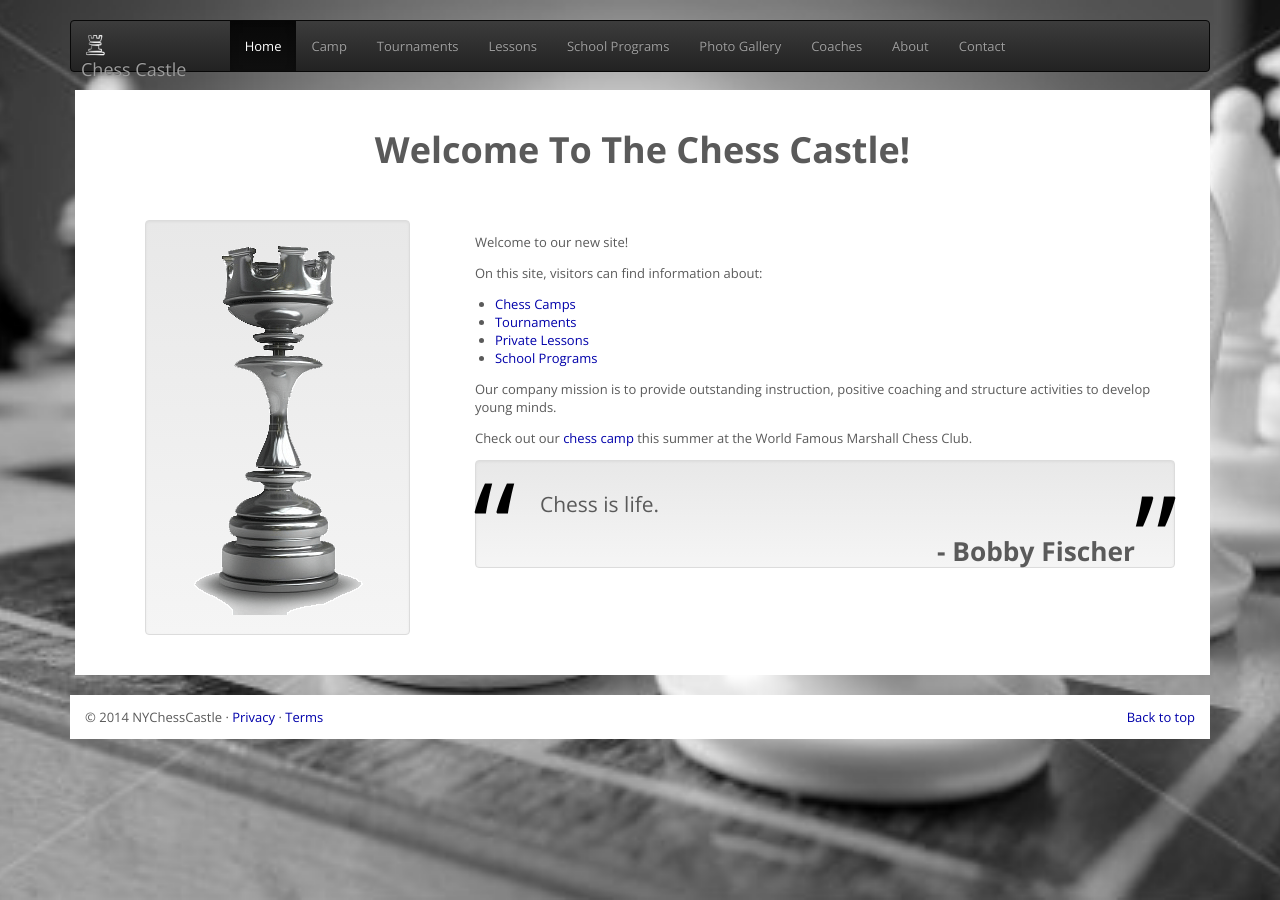
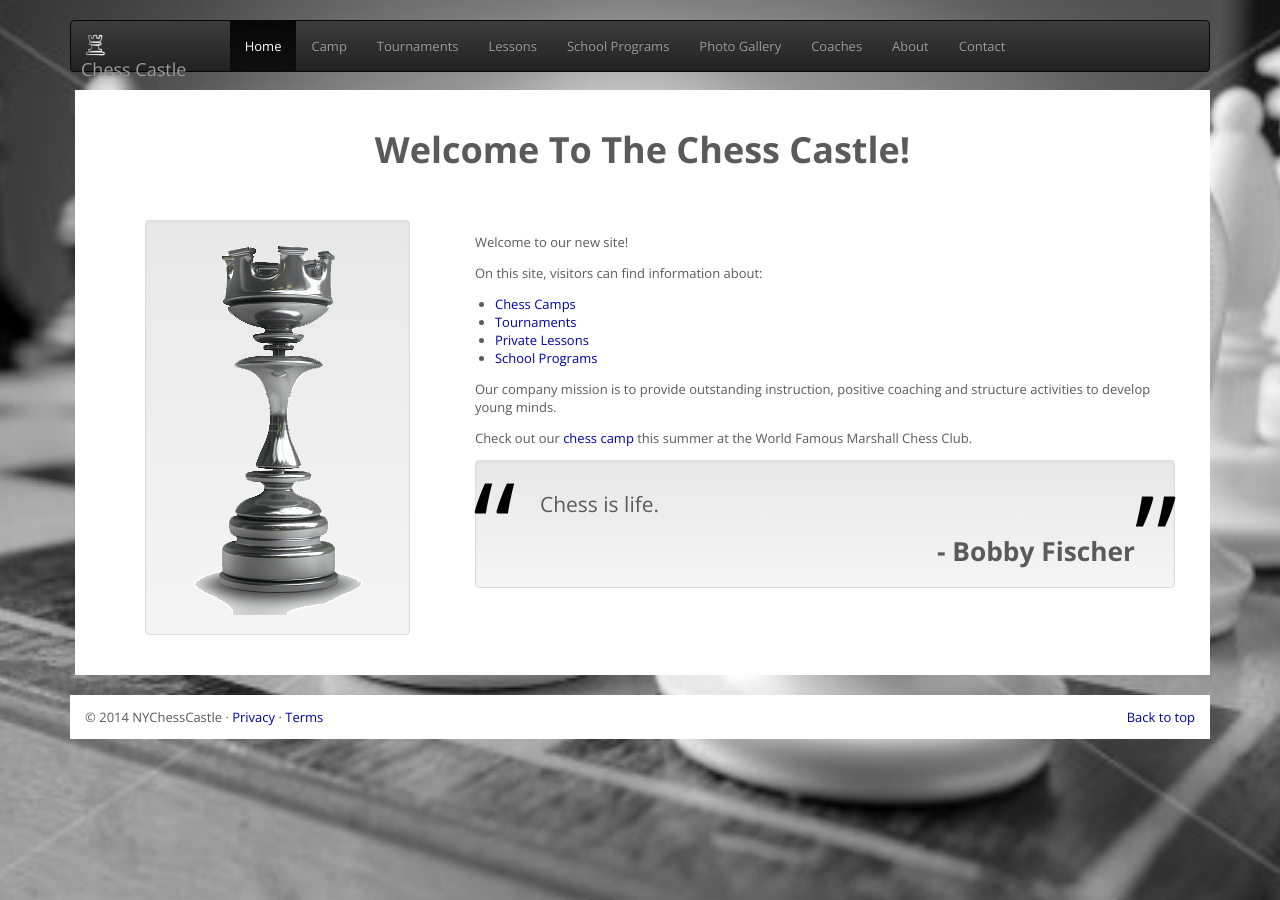
Before and after one commit to arclyte/nychesscastle, a Jekyll site: the page built from index.html, in a window 1280 px wide. Built offline with Jekyll 4.4.1, drawn with Linux system fonts in a browser that asks for light colours; nearby versions of some CDN libraries; Markdown is read by kramdown in place of the engine named in the settings.

Commit message:
Fix margin on block quote bottom

```diff
--- a/_layouts/default.html
+++ b/_layouts/default.html
@@ -22,7 +22,7 @@
 		<link rel="stylesheet" href="http://netdna.bootstrapcdn.com/bootstrap/3.1.1/css/bootstrap-theme.min.css">
 
 		<link href="{{ site.url }}//css/carousel.css" rel="stylesheet">
-		<link href="{{ site.url }}/css/main.css" rel="stylesheet">
+		<link href="{{ site.baseurl }}/css/main.css" rel="stylesheet">
 
 		<link href='http://fonts.googleapis.com/css?family=Open+Sans:400,700&subset=latin,latin-ext' rel='stylesheet' type='text/css'>
 
--- a/css/main.css
+++ b/css/main.css
@@ -130,6 +130,7 @@ footer div {
  }
  .chess-quote blockquote {
 	border: none;
+	margin: 0 0 40px;
  }
  .quote-section blockquote {
  	padding: 0;
```
